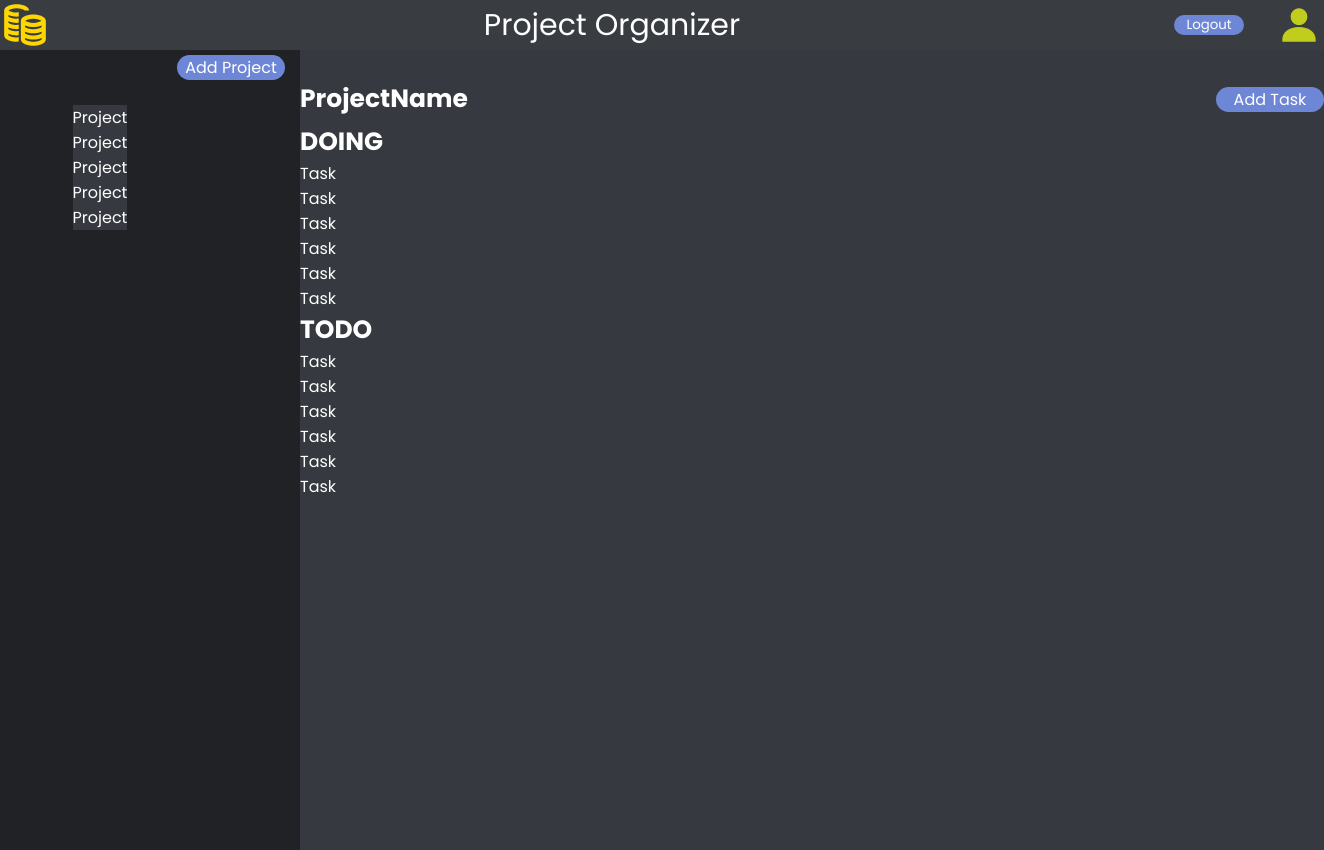
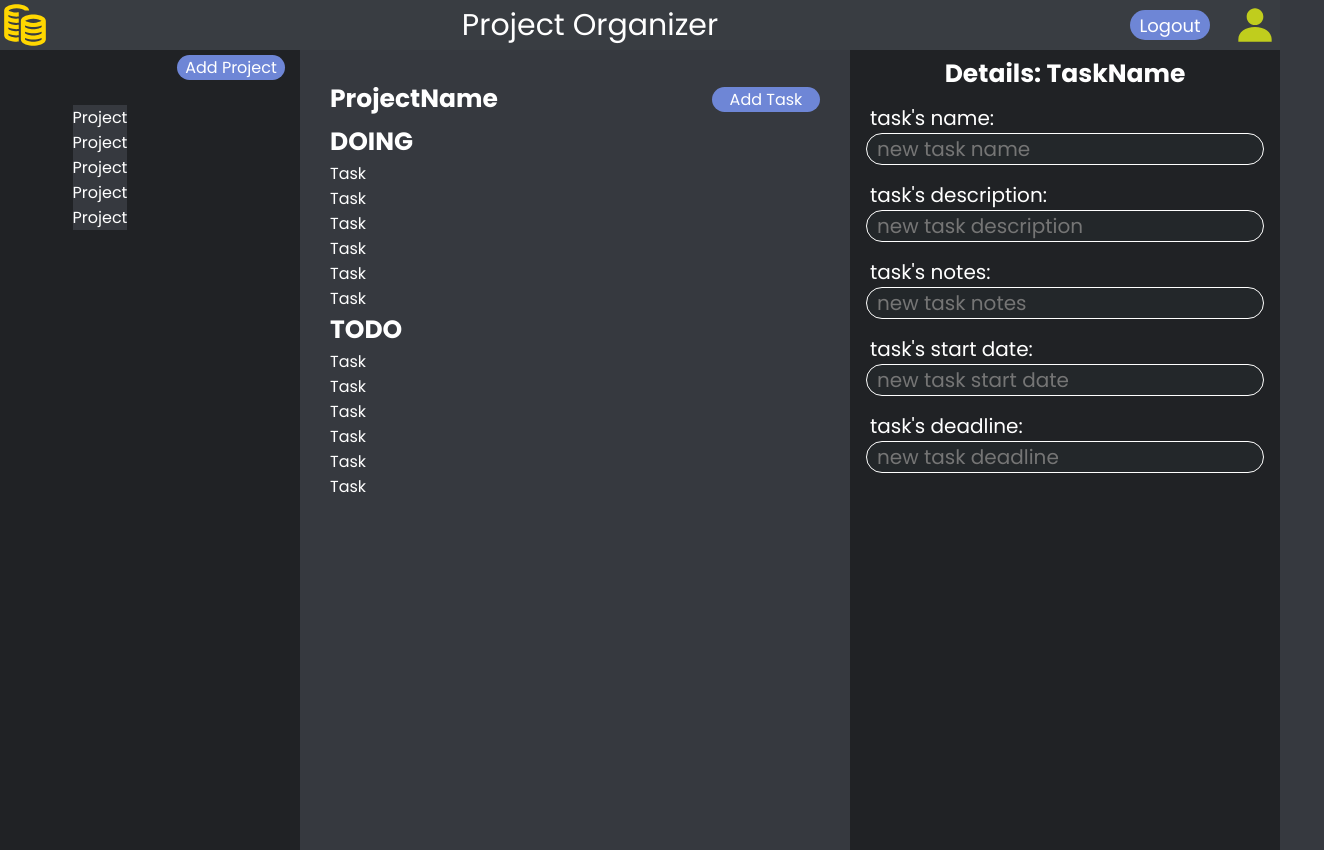
Before and after one commit to DiegoPrestesGit/bolttech-test, a React (Create React App) app in the folder frontend/: page / in a window 1280 px wide. Shown: the whole page, 1324 px wide, since content can reach past the window. Built offline with nearby package versions, Linux system fonts and the light colour scheme.

Commit message:
feat: tasks details

```diff
--- /dev/null
+++ b/frontend/src/components/Details.js
@@ -0,0 +1,65 @@
+import React from "react";
+
+import {
+  Container,
+  Description,
+  Notes,
+  StartDate,
+  FinishDate,
+  DefaultInput,
+  TaskHeader,
+  InputName,
+} from "./details-style";
+
+function Details() {
+  const detailTypes = {
+    project: (
+      <Container>
+        {/*
+      NAME
+      STARTDATE
+      FINISHDATE
+      */}
+      </Container>
+    ),
+    task: (
+      <Container>
+        {/*
+      NAME
+      DESCRIPTION
+      NOTES
+      STARTDATE
+      FINISHDATE
+      */}
+        <TaskHeader>Details: TaskName</TaskHeader>
+        <InputName>task's name:</InputName>
+        <DefaultInput placeholder="new task name" type="text" />
+
+        <InputName>task's description:</InputName>
+        <DefaultInput
+          placeholder="new task description"
+          type="text"
+        ></DefaultInput>
+
+        <InputName>task's notes:</InputName>
+        <DefaultInput placeholder="new task notes" type="text"></DefaultInput>
+
+        <InputName>task's start date:</InputName>
+        <DefaultInput
+          placeholder="new task start date"
+          type="text"
+        ></DefaultInput>
+
+        <InputName>task's deadline:</InputName>
+        <DefaultInput
+          placeholder="new task deadline"
+          type="text"
+        ></DefaultInput>
+      </Container>
+    ),
+  };
+
+  return detailTypes["task"];
+}
+
+export default Details;
--- a/frontend/src/components/Layout.js
+++ b/frontend/src/components/Layout.js
@@ -1,5 +1,5 @@
 import React from "react";
-import { Navbar, Topbar, TasksNav } from "./index";
+import { Navbar, Topbar, TasksNav, Details } from "./index";
 import { Grid } from "./layout-styles";
 
 function Layout() {
@@ -8,6 +8,7 @@ function Layout() {
       <Topbar />
       <Navbar />
       <TasksNav />
+      <Details />
     </Grid>
   );
 }
--- a/frontend/src/components/TasksNav.js
+++ b/frontend/src/components/TasksNav.js
@@ -7,8 +7,8 @@ import {
   TasksContainer,
   TaskOptions,
   ProjectName,
+  AddTaskButton,
 } from "./tasksnav-styles";
-import { AddProjectButton } from "./navbar-styles";
 
 function TasksNav() {
   return (
@@ -16,9 +16,9 @@ function TasksNav() {
       <Container>
         <TaskOptions>
           <ProjectName>ProjectName</ProjectName>
-          <AddProjectButton onClick={() => console.log("ADD TASK")}>
+          <AddTaskButton onClick={() => console.log("ADD TASK")}>
             Add Task
-          </AddProjectButton>
+          </AddTaskButton>
         </TaskOptions>
         <TasksContainer>
           <ProjectName>DOING</ProjectName>
--- /dev/null
+++ b/frontend/src/components/details-style.js
@@ -0,0 +1,56 @@
+import styled from "styled-components";
+
+export const Container = styled.div`
+  grid-area: TD;
+
+  background-color: var(--tertiary);
+  width: 100%;
+  height: 100%;
+
+  display: flex;
+  flex-direction: column;
+  justify-content: flex-start;
+  align-items: center;
+
+  input[type="text"],
+  textarea {
+    background-color: var(--another-dark);
+  }
+`;
+
+export const TaskHeader = styled.div`
+  margin-top: 5px;
+  margin-bottom: 5px;
+  background-color: inherit;
+  color: var(--white);
+  font-weight: bold;
+  font-size: 25px;
+`;
+
+export const InputName = styled.div`
+  background-color: inherit;
+  padding-left: 10px;
+  font-size: 20px;
+  margin-top: 5px;
+  color: var(--white);
+  align-self: flex-start;
+  margin-left: 10px;
+`;
+
+export const DefaultInput = styled.input`
+  border: 1.5px solid white;
+  border-radius: 50px;
+  padding-left: 10px;
+  font-size: 20px;
+  color: var(--white);
+  /* margin-top: 0px; */
+  margin-bottom: 10px;
+`;
+
+export const Description = styled.input``;
+
+export const Notes = styled.input``;
+
+export const StartDate = styled.input``;
+
+export const FinishDate = styled.input``;
--- a/frontend/src/components/index.js
+++ b/frontend/src/components/index.js
@@ -4,3 +4,4 @@ export { default as Project } from "./Project";
 export { default as Task } from "./Task";
 export { default as Topbar } from "./Topbar";
 export { default as TasksNav } from "./TasksNav";
+export { default as Details } from "./Details";
--- a/frontend/src/components/layout-styles.js
+++ b/frontend/src/components/layout-styles.js
@@ -10,7 +10,7 @@ import styled from "styled-components";
 export const Grid = styled.div`
   display: grid;
 
-  grid-template-columns: auto auto auto;
+  grid-template-columns: 300px auto 430px;
   grid-template-rows: auto auto;
 
   grid-template-areas:
--- a/frontend/src/components/tasksnav-styles.js
+++ b/frontend/src/components/tasksnav-styles.js
@@ -2,9 +2,9 @@ import styled from "styled-components";
 
 export const Container = styled.div`
   grid-area: TL;
-  padding-top: 30px;
+  padding: 30px;
   background-color: inherit;
-  width: 80vw;
+  width: 100%;
   height: 100%;
 `;
 
@@ -12,10 +12,8 @@ export const TasksContainer = styled.div`
   color: var(--white);
   display: flex;
   flex-direction: column;
-  /* align-items: center; */
   justify-content: flex-start;
-  background-color: red;
-  /* background-color: inherit; */
+  /* background-color: red; */
   width: 100%;
 `;
 
@@ -31,3 +29,18 @@ export const ProjectName = styled.div`
   font-weight: bold;
   font-size: 25px;
 `;
+
+export const AddTaskButton = styled.button`
+  height: 25px;
+  width: 108px;
+  border-radius: 20px;
+  color: var(--white);
+  font-size: 16px;
+  background-color: var(--nice-purple);
+
+  :hover {
+    transition-duration: 0.2s;
+    background-color: var(--dark-purple);
+    font-weight: bold;
+  }
+`;
--- a/frontend/src/components/topbar-styles.js
+++ b/frontend/src/components/topbar-styles.js
@@ -27,9 +27,11 @@ export const UserContainer = styled.div`
 `;
 
 export const UserLogout = styled.button`
-  width: 70px;
+  width: 80px;
+  height: 30px;
+  font-size: 18px;
   background-color: var(--nice-purple);
-  border-radius: 10px;
+  border-radius: 50px;
   color: var(--white);
 
   :hover {
--- a/frontend/src/styles/globals.js
+++ b/frontend/src/styles/globals.js
@@ -27,6 +27,7 @@ export default createGlobalStyle`
     --quaternary: #292b2f;
     --quinary: #393d42;
     --senary: #828386;
+    --another-dark: #23272a;
 
     --white: #fff;
     --gray: #8a8c90;
```
